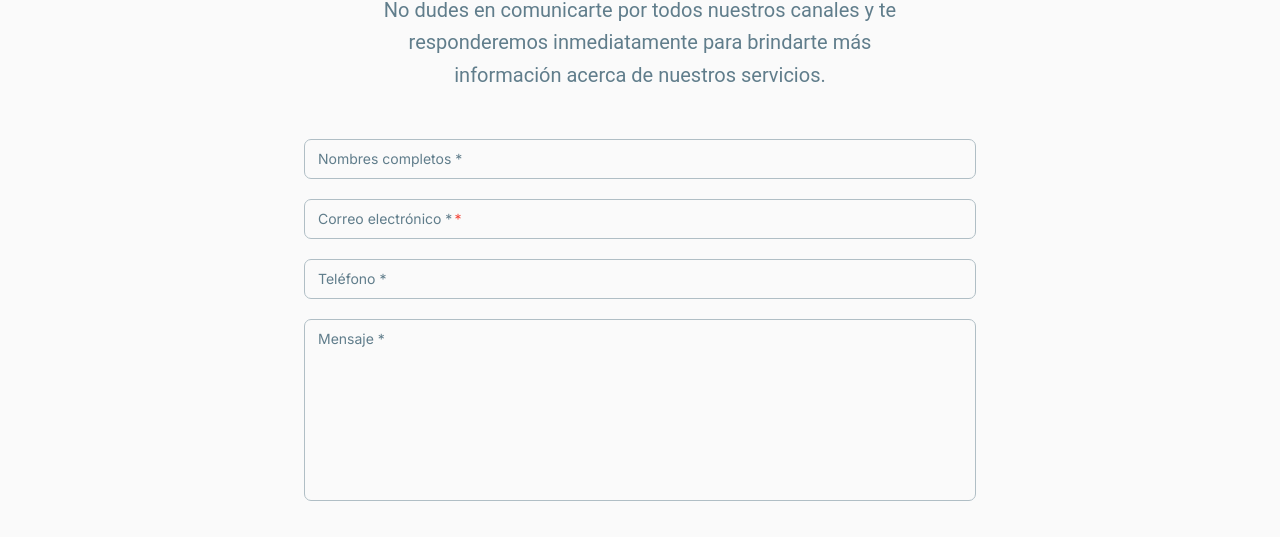
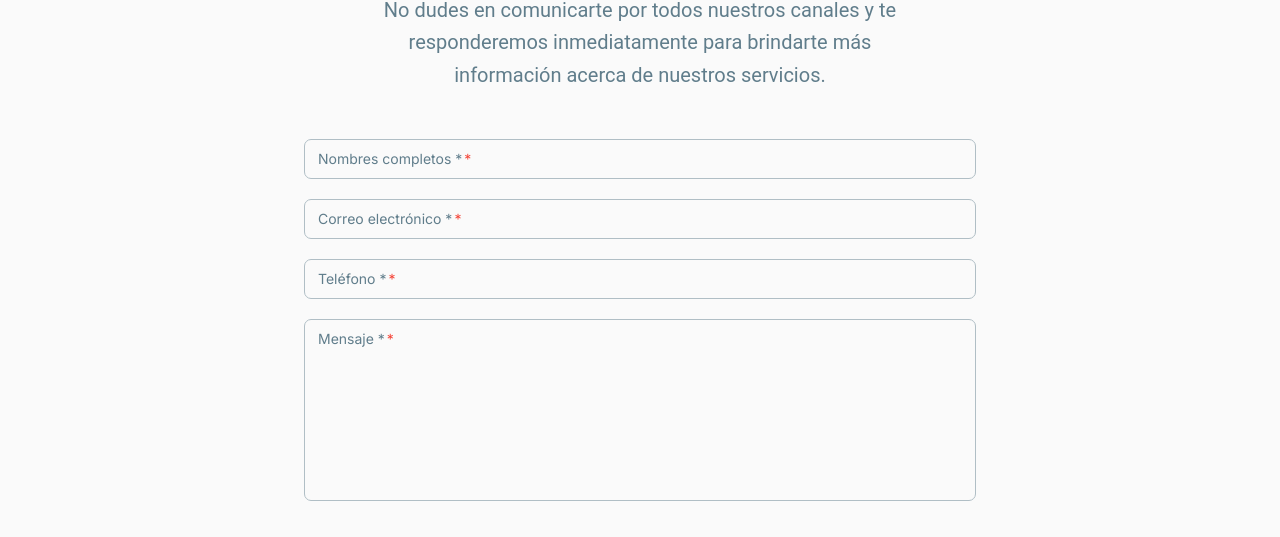
Before and after one commit to Jeff1996a/ticscode-app, a Next.js app: page /home in a window 1280 px wide. Shown: the part 4413-4950 px from the top of the page. Built offline with nearby package versions, Linux system fonts and the light colour scheme.

Commit message:
required files email contact

```diff
--- a/app/components/forms/contact-form.tsx
+++ b/app/components/forms/contact-form.tsx
@@ -43,6 +43,8 @@ export default function ContactForm(){
 
             setMensaje("¡Mensaje exitoso! Pronto uno de nuestros asesores se comunicará con usted.");
 
+
+
         } catch (err) {
 
             console.error(err);
@@ -55,17 +57,17 @@ export default function ContactForm(){
            <PageTitle  heading="¡Escríbenos!" hijo={"No dudes en comunicarte por todos nuestros canales y te responderemos inmediatamente para brindarte más información acerca de nuestros servicios."}>
             </PageTitle>
             <form id="correosClientes" onSubmit={handleSubmit} className="mx-auto mt-12 max-w-2xl text-center">
-                <Input variant="outlined" size="md" label="Nombres completos *" name="nombres" onPointerEnterCapture={undefined} onPointerLeaveCapture={undefined} crossOrigin={undefined}/>
+                <Input variant="outlined" size="md" label="Nombres completos *" name="nombres" onPointerEnterCapture={undefined} onPointerLeaveCapture={undefined} crossOrigin={undefined} required/>
                     <div className="mt-5">
                         <Input variant="outlined" size="md" label="Correo electrónico *" name="email" onPointerEnterCapture={undefined} onPointerLeaveCapture={undefined} crossOrigin={undefined} required/>
                     </div>
                     <div className="mt-5">
-                        <Input variant="outlined" size="md" label="Teléfono *" name="telefono" onPointerEnterCapture={undefined} onPointerLeaveCapture={undefined} crossOrigin={undefined}/>
+                        <Input variant="outlined" size="md" label="Teléfono *" name="telefono" onPointerEnterCapture={undefined} onPointerLeaveCapture={undefined} crossOrigin={undefined} required/>
                         </div>
                     <div className="mt-5">
-                        <Textarea variant="outlined" size="md" label="Mensaje *" name="mensaje" rows={8} onPointerEnterCapture={undefined} onPointerLeaveCapture={undefined} />
+                        <Textarea variant="outlined" size="md" label="Mensaje *" name="mensaje" rows={8} onPointerEnterCapture={undefined} onPointerLeaveCapture={undefined} required />
                     </div>
-                    <Button type="submit" color="light-green" variant="gradient" size="lg" className="mt-8 mb-10"  placeholder={undefined} onPointerEnterCapture={undefined} onPointerLeaveCapture={undefined}>
+                    <Button type="submit" color="light-green" variant="gradient" size="lg" className="mt-8 mb-10"  placeholder={undefined} onPointerEnterCapture={undefined} onPointerLeaveCapture={undefined} >
                         Enviar
                     </Button>
             </form>
```
